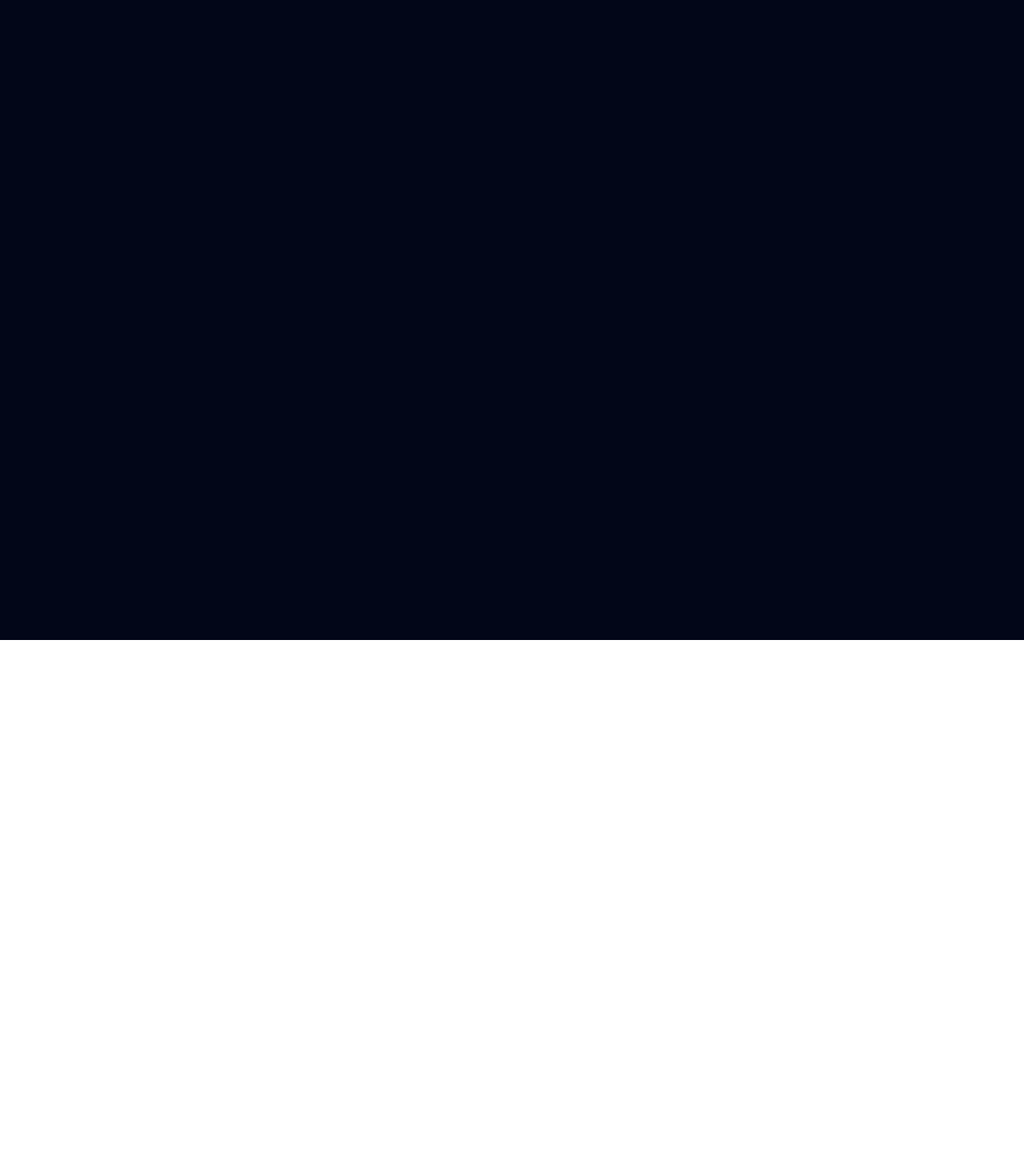
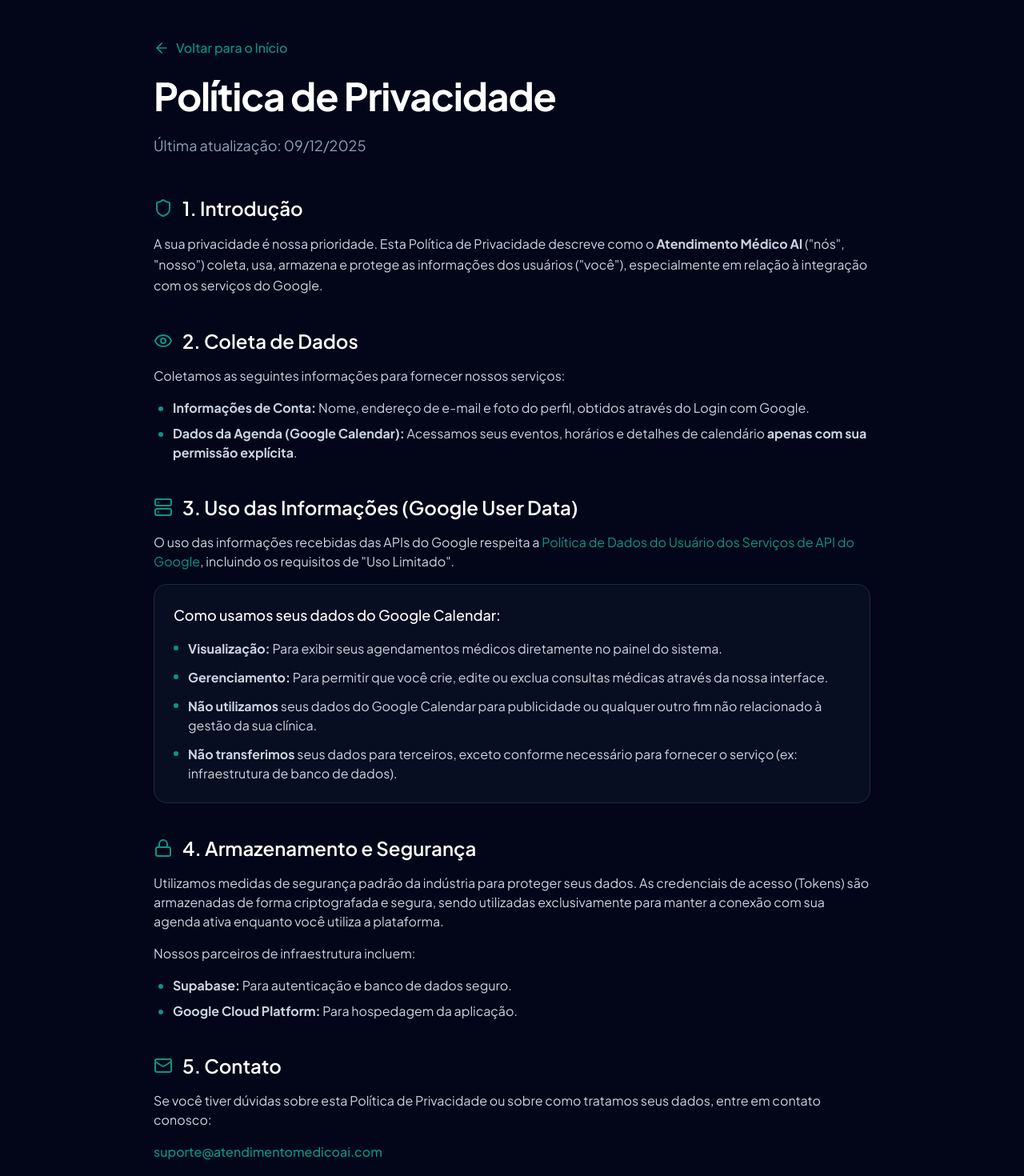
Before and after one commit to mindflowai1/atendimento-medico-ai, a React (Vite) app: page /privacidade in a window 1280 px wide. Before the commit this address had no page. Shown: the top 1470 px of the page at 80% size. Before the commit the page ends 800 px from the top, so only its background shows below. Built offline with nearby package versions, Linux system fonts and the light colour scheme.

Commit message:
Add Privacy Policy page for Google Verification

```diff
--- /dev/null
+++ b/cloudbuild.yaml
@@ -0,0 +1,17 @@
+steps:
+  - name: 'gcr.io/cloud-builders/docker'
+    args:
+      - 'build'
+      - '--build-arg'
+      - 'VITE_SUPABASE_URL=${_VITE_SUPABASE_URL}'
+      - '--build-arg'
+      - 'VITE_SUPABASE_ANON_KEY=${_VITE_SUPABASE_ANON_KEY}'
+      - '--build-arg'
+      - 'VITE_EVOLUTION_API_URL=${_VITE_EVOLUTION_API_URL}'
+      - '--build-arg'
+      - 'VITE_EVOLUTION_API_KEY=${_VITE_EVOLUTION_API_KEY}'
+      - '-t'
+      - 'gcr.io/${PROJECT_ID}/atendimento-medico-ai'
+      - '.'
+images:
+  - 'gcr.io/${PROJECT_ID}/atendimento-medico-ai'
--- a/src/App.jsx
+++ b/src/App.jsx
@@ -19,6 +19,7 @@ import AgendaPage from './pages/AgendaPage';
 import ConfiguracoesPage from './pages/ConfiguracoesPage';
 import LoginPage from './pages/LoginPage';
 import LoginSection from './components/LoginSection';
+import PrivacyPolicyPage from './pages/PrivacyPolicyPage';
 import ProtectedRoute from './components/ProtectedRoute';
 
 const LandingPage = () => {
@@ -50,6 +51,7 @@ function App() {
           <Route path="/" element={<LandingPage />} />
           <Route path="/login" element={<LoginPage />} />
           <Route path="/conectar" element={<ConnectionPage />} />
+          <Route path="/privacidade" element={<PrivacyPolicyPage />} />
 
 
           {/* Protected Dashboard Routes */}
--- a/src/components/Footer.jsx
+++ b/src/components/Footer.jsx
@@ -1,5 +1,6 @@
 import React from 'react';
 import { Bot, Instagram, Linkedin, Facebook } from 'lucide-react';
+import { Link } from 'react-router-dom';
 
 const Footer = () => {
     return (
@@ -28,7 +29,7 @@ const Footer = () => {
                     <div>
                         <h4 className="text-white font-bold mb-4">Legal</h4>
                         <ul className="space-y-2 text-sm text-slate-400">
-                            <li><a href="#" className="hover:text-primary transition-colors">Termos de Privacidade (LGPD)</a></li>
+                            <li><Link to="/privacidade" className="hover:text-primary transition-colors">Termos de Privacidade (LGPD)</Link></li>
                             <li><a href="#" className="hover:text-primary transition-colors">Termos de Uso</a></li>
                         </ul>
                     </div>
--- /dev/null
+++ b/src/pages/PrivacyPolicyPage.jsx
@@ -0,0 +1,120 @@
+import React from 'react';
+import { ArrowLeft, Shield, Lock, Eye, Server, Mail } from 'lucide-react';
+import { Link } from 'react-router-dom';
+
+const PrivacyPolicyPage = () => {
+    return (
+        <div className="min-h-screen bg-slate-950 text-slate-300 p-6 md:p-12 font-sans">
+            <div className="max-w-4xl mx-auto space-y-12">
+
+                {/* Header */}
+                <div className="space-y-6">
+                    <Link to="/" className="inline-flex items-center gap-2 text-primary hover:text-primary-light transition-colors font-medium">
+                        <ArrowLeft className="w-5 h-5" />
+                        Voltar para o Início
+                    </Link>
+                    <h1 className="text-4xl md:text-5xl font-bold text-white tracking-tight">
+                        Política de Privacidade
+                    </h1>
+                    <p className="text-lg text-slate-400">
+                        Última atualização: {new Date().toLocaleDateString('pt-BR')}
+                    </p>
+                </div>
+
+                {/* Main Content */}
+                <div className="space-y-10">
+
+                    <section className="space-y-4">
+                        <h2 className="text-2xl font-semibold text-white flex items-center gap-3">
+                            <Shield className="w-6 h-6 text-primary" />
+                            1. Introdução
+                        </h2>
+                        <p className="leading-relaxed">
+                            A sua privacidade é nossa prioridade. Esta Política de Privacidade descreve como o <strong>Atendimento Médico AI</strong> ("nós", "nosso") coleta, usa, armazena e protege as informações dos usuários ("você"), especialmente em relação à integração com os serviços do Google.
+                        </p>
+                    </section>
+
+                    <section className="space-y-4">
+                        <h2 className="text-2xl font-semibold text-white flex items-center gap-3">
+                            <Eye className="w-6 h-6 text-primary" />
+                            2. Coleta de Dados
+                        </h2>
+                        <p>Coletamos as seguintes informações para fornecer nossos serviços:</p>
+                        <ul className="list-disc pl-6 space-y-2 marker:text-primary">
+                            <li><strong>Informações de Conta:</strong> Nome, endereço de e-mail e foto do perfil, obtidos através do Login com Google.</li>
+                            <li><strong>Dados da Agenda (Google Calendar):</strong> Acessamos seus eventos, horários e detalhes de calendário <strong>apenas com sua permissão explícita</strong>.</li>
+                        </ul>
+                    </section>
+
+                    <section className="space-y-4">
+                        <h2 className="text-2xl font-semibold text-white flex items-center gap-3">
+                            <Server className="w-6 h-6 text-primary" />
+                            3. Uso das Informações (Google User Data)
+                        </h2>
+                        <p>O uso das informações recebidas das APIs do Google respeita a <a href="https://developers.google.com/terms/api-services-user-data-policy" target="_blank" rel="noopener noreferrer" className="text-primary hover:underline">Política de Dados do Usuário dos Serviços de API do Google</a>, incluindo os requisitos de "Uso Limitado".</p>
+
+                        <div className="bg-slate-900/50 p-6 rounded-2xl border border-slate-800 space-y-4 mt-4">
+                            <h3 className="text-lg font-medium text-white">Como usamos seus dados do Google Calendar:</h3>
+                            <ul className="space-y-3">
+                                <li className="flex items-start gap-3">
+                                    <div className="w-1.5 h-1.5 rounded-full bg-primary mt-2 shrink-0"></div>
+                                    <span><strong>Visualização:</strong> Para exibir seus agendamentos médicos diretamente no painel do sistema.</span>
+                                </li>
+                                <li className="flex items-start gap-3">
+                                    <div className="w-1.5 h-1.5 rounded-full bg-primary mt-2 shrink-0"></div>
+                                    <span><strong>Gerenciamento:</strong> Para permitir que você crie, edite ou exclua consultas médicas através da nossa interface.</span>
+                                </li>
+                                <li className="flex items-start gap-3">
+                                    <div className="w-1.5 h-1.5 rounded-full bg-primary mt-2 shrink-0"></div>
+                                    <span><strong>Não utilizamos</strong> seus dados do Google Calendar para publicidade ou qualquer outro fim não relacionado à gestão da sua clínica.</span>
+                                </li>
+                                <li className="flex items-start gap-3">
+                                    <div className="w-1.5 h-1.5 rounded-full bg-primary mt-2 shrink-0"></div>
+                                    <span><strong>Não transferimos</strong> seus dados para terceiros, exceto conforme necessário para fornecer o serviço (ex: infraestrutura de banco de dados).</span>
+                                </li>
+                            </ul>
+                        </div>
+                    </section>
+
+                    <section className="space-y-4">
+                        <h2 className="text-2xl font-semibold text-white flex items-center gap-3">
+                            <Lock className="w-6 h-6 text-primary" />
+                            4. Armazenamento e Segurança
+                        </h2>
+                        <p>
+                            Utilizamos medidas de segurança padrão da indústria para proteger seus dados. As credenciais de acesso (Tokens) são armazenadas de forma criptografada e segura, sendo utilizadas exclusivamente para manter a conexão com sua agenda ativa enquanto você utiliza a plataforma.
+                        </p>
+                        <p>
+                            Nossos parceiros de infraestrutura incluem:
+                        </p>
+                        <ul className="list-disc pl-6 space-y-2 marker:text-primary">
+                            <li><strong>Supabase:</strong> Para autenticação e banco de dados seguro.</li>
+                            <li><strong>Google Cloud Platform:</strong> Para hospedagem da aplicação.</li>
+                        </ul>
+                    </section>
+
+                    <section className="space-y-4">
+                        <h2 className="text-2xl font-semibold text-white flex items-center gap-3">
+                            <Mail className="w-6 h-6 text-primary" />
+                            5. Contato
+                        </h2>
+                        <p>
+                            Se você tiver dúvidas sobre esta Política de Privacidade ou sobre como tratamos seus dados, entre em contato conosco:
+                        </p>
+                        <p className="text-primary font-medium">
+                            suporte@atendimentomedicoai.com
+                        </p>
+                    </section>
+
+                </div>
+
+                {/* Footer */}
+                <div className="pt-12 border-t border-slate-800 text-center text-slate-500 text-sm">
+                    &copy; {new Date().getFullYear()} Atendimento Médico AI. Todos os direitos reservados.
+                </div>
+            </div>
+        </div>
+    );
+};
+
+export default PrivacyPolicyPage;
```
Also changed, not shown: 1 other file (tests, documents, lock files or other folders).
